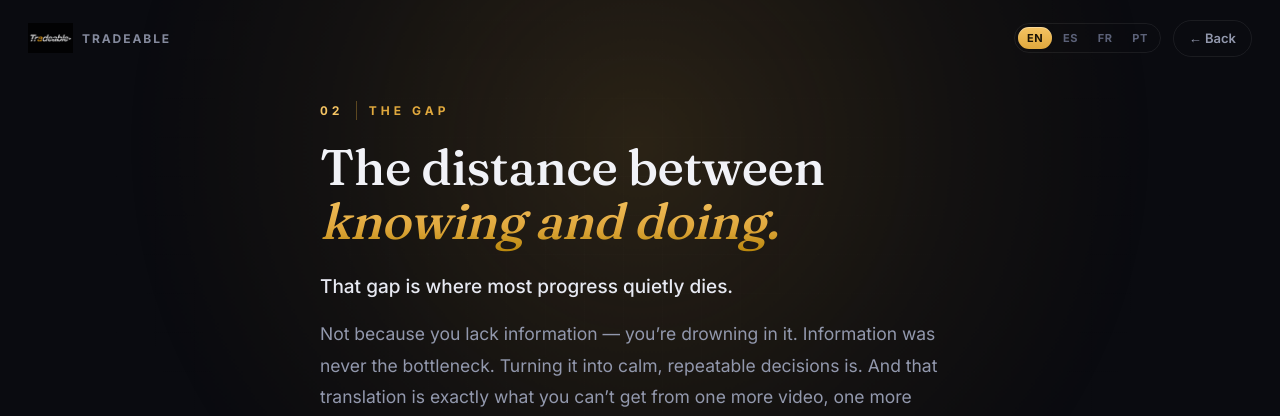
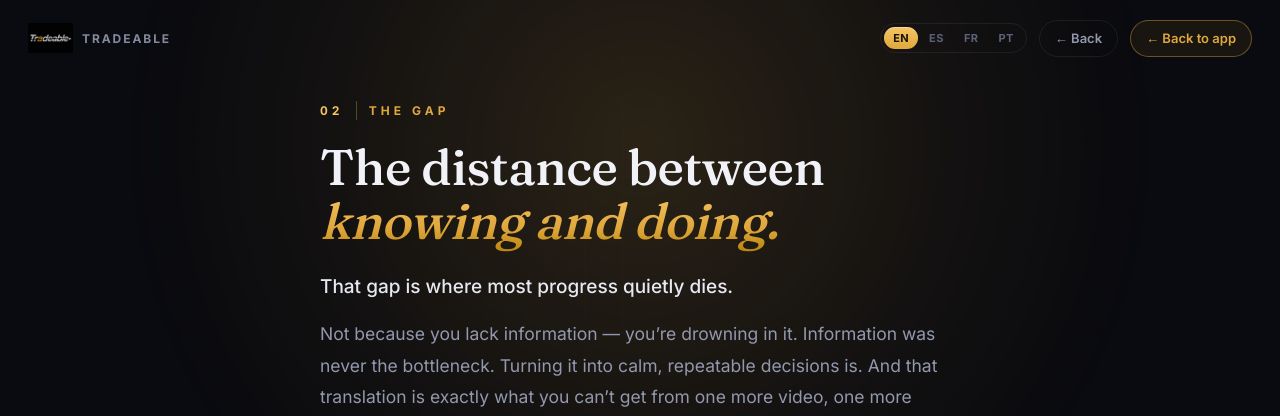
Before and after one commit to gustavoram8/TRADINGBOT2.0, a Flask app: template scalpel/templates/improve_gap.html in a window 1280 px wide. Shown: the top 416 px of the page. Run offline with Flask 3, Linux system fonts and the light colour scheme; the template is opened without the code that fills it, so the values that code supplies are empty.

Commit message:
Mentorship: add direct Back-to-app button on the sub-pages

```diff
--- a/scalpel/static/improve.css
+++ b/scalpel/static/improve.css
@@ -49,6 +49,10 @@ body{
   border:1px solid var(--line); padding:7px 15px; border-radius:20px; transition:all .18s;
 }
 .top .close:hover{color:var(--ink); border-color:rgba(224,168,61,.5)}
+/* Direct "back to app" — gold accent so it reads as the exit, distinct from the
+   subtle step-back "← Back". */
+.top .close.app-home{color:var(--gold); border-color:rgba(224,168,61,.42); background:rgba(224,168,61,.07)}
+.top .close.app-home:hover{color:var(--gold-bright); border-color:rgba(224,168,61,.75); background:rgba(224,168,61,.14)}
 .top-right{display:inline-flex; align-items:center; gap:12px}
 .lang-switch{display:inline-flex; gap:2px; padding:3px; border:1px solid var(--line); border-radius:20px}
 .lang-switch button{
--- a/scalpel/templates/improve_apply.html
+++ b/scalpel/templates/improve_apply.html
@@ -25,6 +25,7 @@
         <button type="button" data-lang="pt">PT</button>
       </div>
       <a class="close" href="/improve/inside" data-i18n="nav.back">← Back</a>
+      <a class="close app-home" href="/app" data-i18n="nav.backApp">← Back to app</a>
     </div>
   </header>
 
--- a/scalpel/templates/improve_gap.html
+++ b/scalpel/templates/improve_gap.html
@@ -25,6 +25,7 @@
         <button type="button" data-lang="pt">PT</button>
       </div>
       <a class="close" href="/improve/mindset" data-i18n="nav.back">← Back</a>
+      <a class="close app-home" href="/app" data-i18n="nav.backApp">← Back to app</a>
     </div>
   </header>
 
--- a/scalpel/templates/improve_inside.html
+++ b/scalpel/templates/improve_inside.html
@@ -25,6 +25,7 @@
         <button type="button" data-lang="pt">PT</button>
       </div>
       <a class="close" href="/improve/gap" data-i18n="nav.back">← Back</a>
+      <a class="close app-home" href="/app" data-i18n="nav.backApp">← Back to app</a>
     </div>
   </header>
 
--- a/scalpel/templates/improve_mindset.html
+++ b/scalpel/templates/improve_mindset.html
@@ -25,6 +25,7 @@
         <button type="button" data-lang="pt">PT</button>
       </div>
       <a class="close" href="/improve" data-i18n="nav.back">← Back</a>
+      <a class="close app-home" href="/app" data-i18n="nav.backApp">← Back to app</a>
     </div>
   </header>
 
--- a/scalpel/templates/improve_plans.html
+++ b/scalpel/templates/improve_plans.html
@@ -25,6 +25,7 @@
         <button type="button" data-lang="pt">PT</button>
       </div>
       <a class="close" href="/improve/apply" data-i18n="nav.back">← Back</a>
+      <a class="close app-home" href="/app" data-i18n="nav.backApp">← Back to app</a>
     </div>
   </header>
 
```
